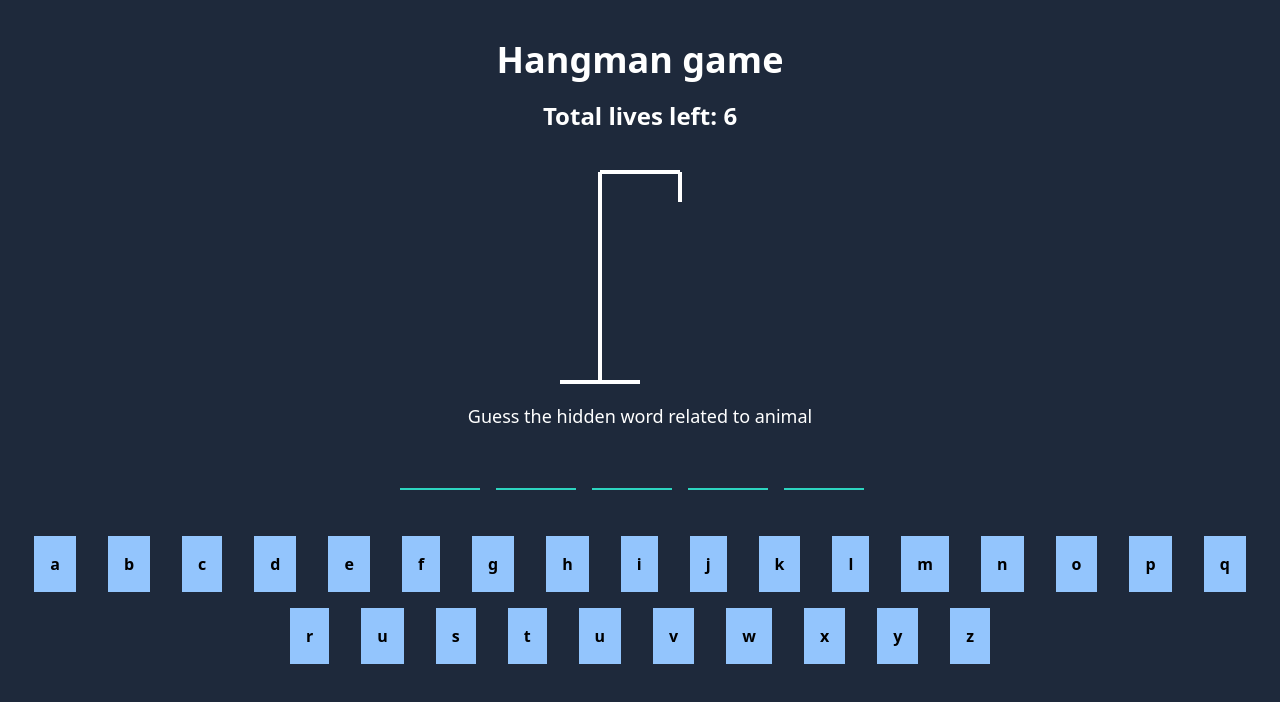
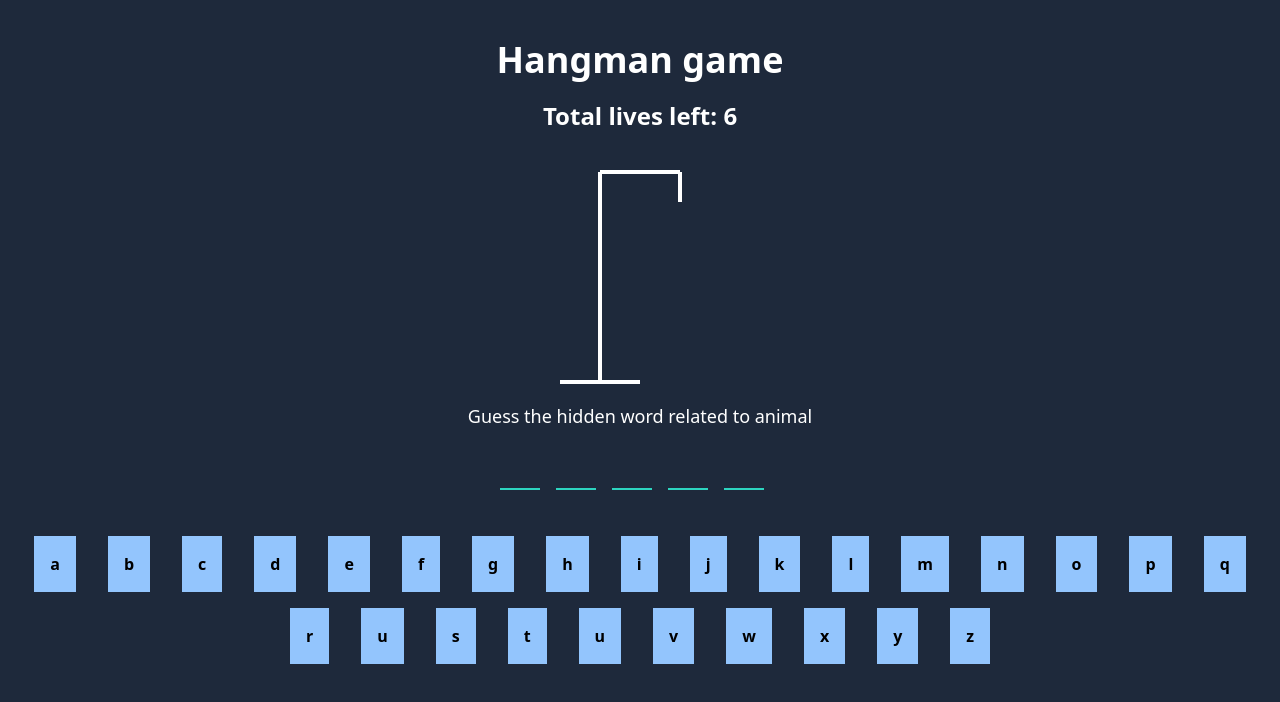
Before and after one commit to limjiewwei/hangman, a React (Create React App) app: page / in a window 1280 px wide. Shown: the top 702 px of the page. Built offline with nearby package versions, Linux system fonts and the light colour scheme; a web font is replaced by a local one.

Commit message:
updated UI

```diff
--- a/src/components/Word.js
+++ b/src/components/Word.js
@@ -1,20 +1,10 @@
 import React from "react";
-// .char {
-// 	border-bottom: 3px solid #2980b9;
-// 	display: inline-flex;
-// 	font-size: 30px;
-// 	align-items: center;
-// 	justify-content: center;
-// 	margin: 0 5px;
-// 	height: 50px;
-// 	width: 20px;
-//   }
 const Letters = (props) => {
 	return (
 		<div className="mb-10 text-center">
 			{props.chosenWord.split("").map((char, index) => {
 				return (
-					<span className="border-b-2 border-b-teal-400 w-20 h-10 inline-flex mr-4 justify-center" key={index}>
+					<span className="border-b-2 border-b-teal-400 w-10 h-10 inline-flex mr-4 justify-center" key={index}>
 						{props.correctChar.includes(char) ? char : ""}
 					</span>
 				);
--- a/src/index.css
+++ b/src/index.css
@@ -22,6 +22,6 @@
   }
 
   body {
-    @apply bg-slate-800 text-white flex justify-center h-5/6 mt-5 md:mt-10 overflow-hidden
+    @apply bg-slate-800 text-white flex justify-center h-5/6 mt-5 md:mt-10 overflow-x-hidden
   }
 }
```
